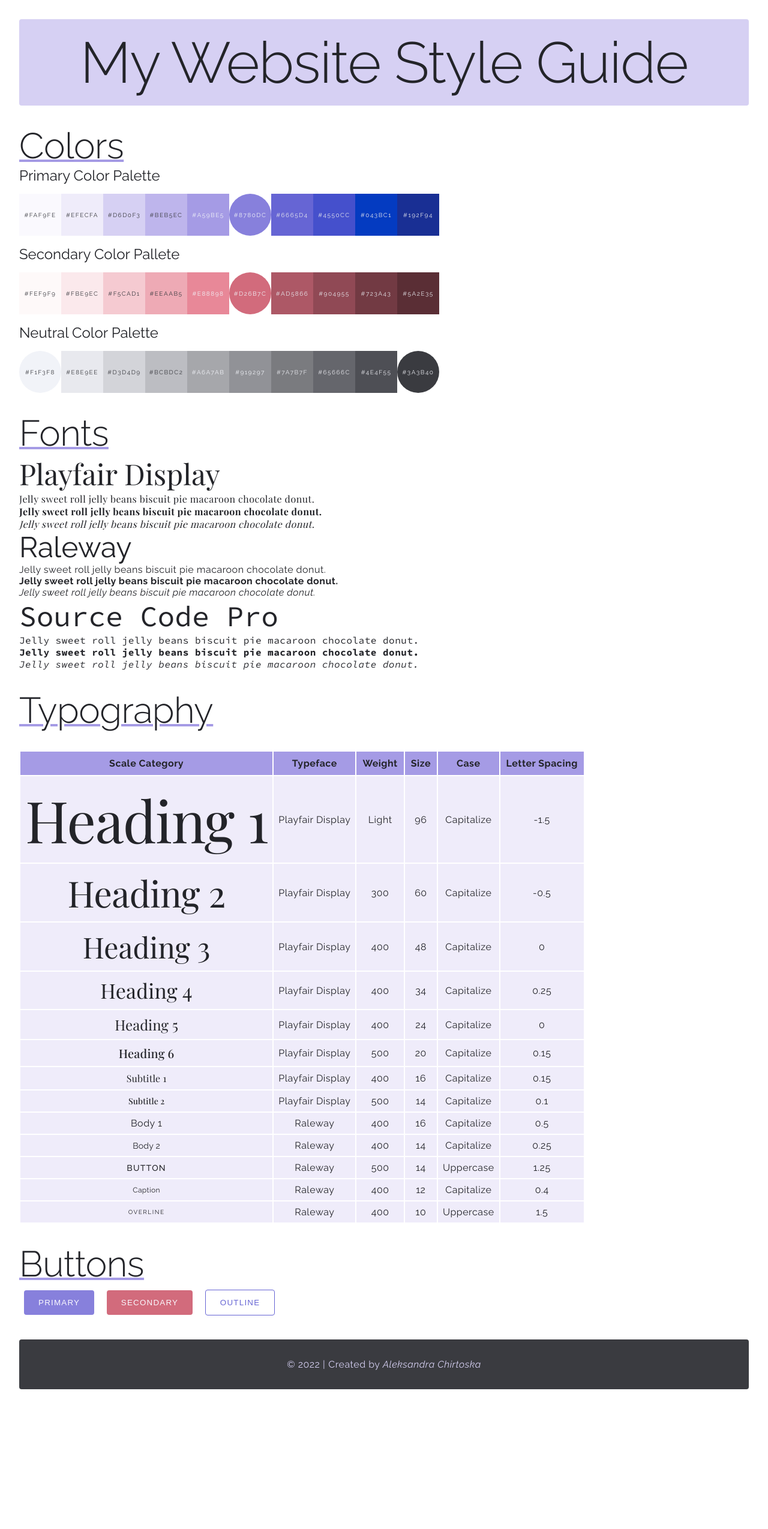
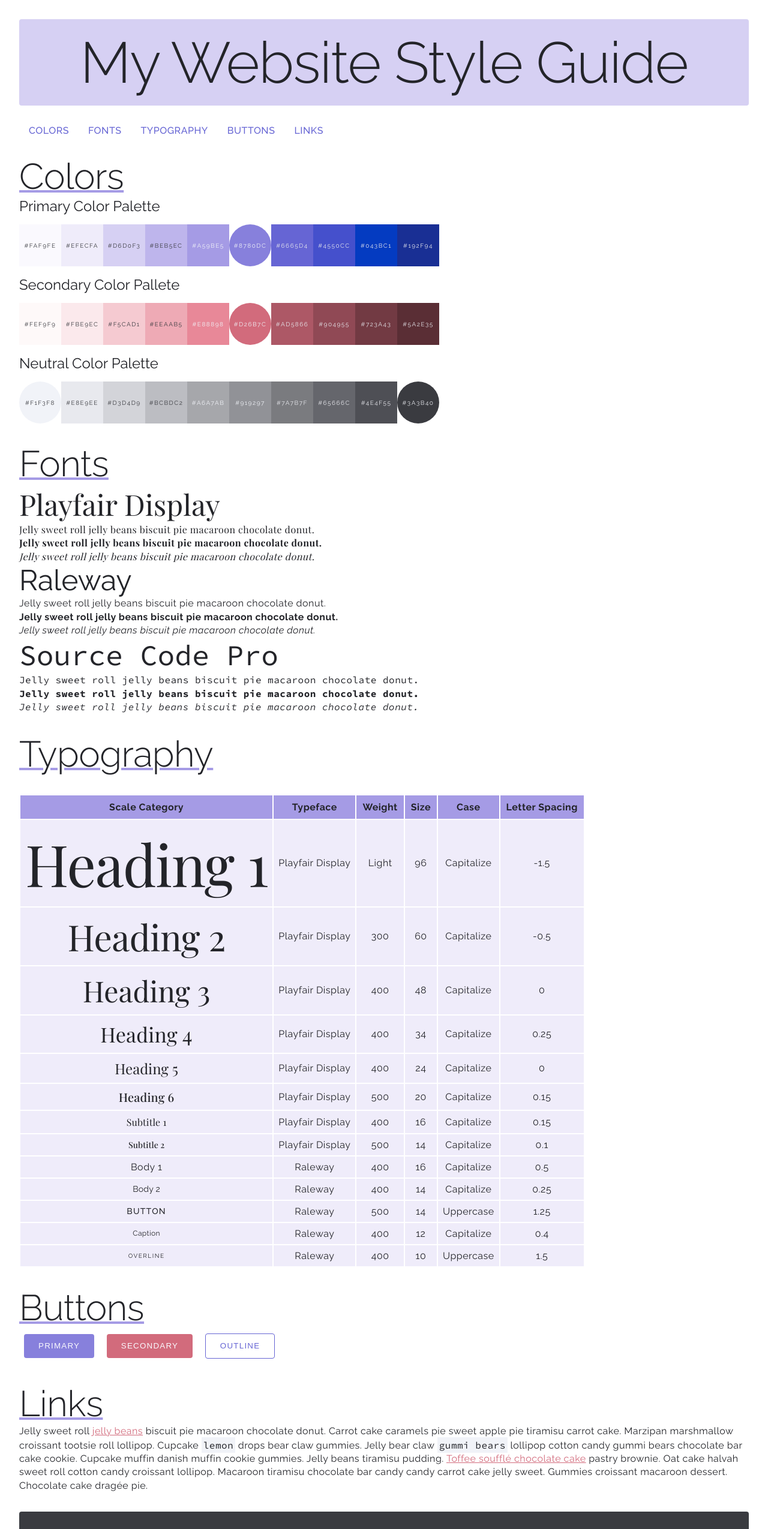
Before and after one commit to cirtoska/codecademy-build-a-website-design-system, a plain HTML site: page index.html in a window 1280 px wide. Shown: the top 2549 px of the page at 60% size. Before the commit the page ends 2348 px from the top, so only its background shows below. Drawn offline with nearby package versions, Linux system fonts and the light colour scheme; a web font is replaced by a local one.

Commit message:
added links

```diff
--- a/index.html
+++ b/index.html
@@ -11,6 +11,15 @@
     <header>
       <h1 class="title">My Website Style Guide</h1>
     </header>
+    <section class="links">
+      <ul class="nav-menu">
+        <li><a href="#colors">colors</a></li>
+        <li><a href="#fonts">fonts</a></li>
+        <li><a href="#typography">typography</a></li>
+        <li><a href="#buttons">buttons</a></li>
+        <li><a href="#links">links</a></li>
+      </ul>
+    </section>
     <section id="colors">
       <h2 class="section-title">Colors</h2>
       <div class="color-primary">
@@ -225,6 +234,21 @@
         <button class="btn btn-outline btn-text">Outline</button>
       </article>
     </section>
+    <section id="links">
+      <h2 class="section-title">Links</h2>
+      <p>
+        Jelly sweet roll <a href="#">jelly beans</a> biscuit pie macaroon
+        chocolate donut. Carrot cake caramels pie sweet apple pie tiramisu
+        carrot cake. Marzipan marshmallow croissant tootsie roll lollipop.
+        Cupcake <code>lemon</code> drops bear claw gummies. Jelly bear claw
+        <code>gummi bears</code> lollipop cotton candy gummi bears chocolate bar
+        cake cookie. Cupcake muffin danish muffin cookie gummies. Jelly beans
+        tiramisu pudding. <a href="#">Toffee soufflé chocolate cake</a>
+        pastry brownie. Oat cake halvah sweet roll cotton candy croissant
+        lollipop. Macaroon tiramisu chocolate bar candy candy carrot cake jelly
+        sweet. Gummies croissant macaroon dessert. Chocolate cake dragée pie.
+      </p>
+    </section>
     <footer>
       <p class="copy">&copy; 2022</p>
       <p class="author">Created by <em>Aleksandra Chirtoska</em></p>
--- a/styles.css
+++ b/styles.css
@@ -70,6 +70,30 @@ header {
   max-width: 100%;
 }
 
+.nav-menu {
+  display: flex;
+  margin-top: 2rem;
+}
+.nav-menu li {
+  list-style-type: none;
+}
+/* .nav-menu li+li::before {
+  content: ">";
+} */
+.nav-menu li a {
+  text-decoration: none;
+  text-transform: uppercase;
+  color: var(--blue-600);
+  font-weight: 500;
+  padding: 0.3rem 1rem;
+  border-radius: var(--radius);
+}
+.nav-menu li a:hover {
+  background-color: var(--blue-800);
+  color: var(--blue-100);
+  transition: var(--transition);
+}
+
 h1 {
   font-size: 96px;
   letter-spacing: -1.5px;
@@ -106,6 +130,19 @@ h6 {
   font-weight: 500;
 }
 
+p {
+  line-height: 1.4;
+}
+
+a {
+  color: var(--zany-pink-500);
+}
+a:active {
+  color: var(--zany-pink-600);
+}
+a:hover {
+  text-decoration: none;
+}
 .subtitle-1 {
   font-family: 'Playfair Display', serif;
   letter-spacing: 0.15px;
@@ -127,8 +164,13 @@ h6 {
   font-size: 14px;
   letter-spacing: 0.25px;
 }
-.code-font {
+.code-font, code {
   font-family: 'Source Code Pro', monospace;
+}
+
+code {
+  background-color: var(--gray-50);
+  padding: 3px;
 }
 
 
```
